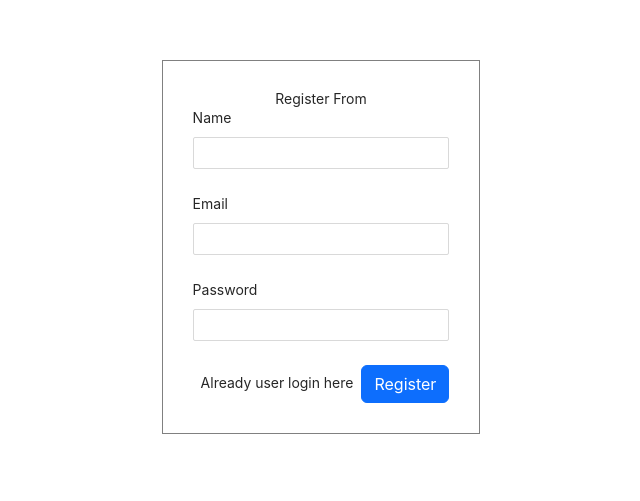
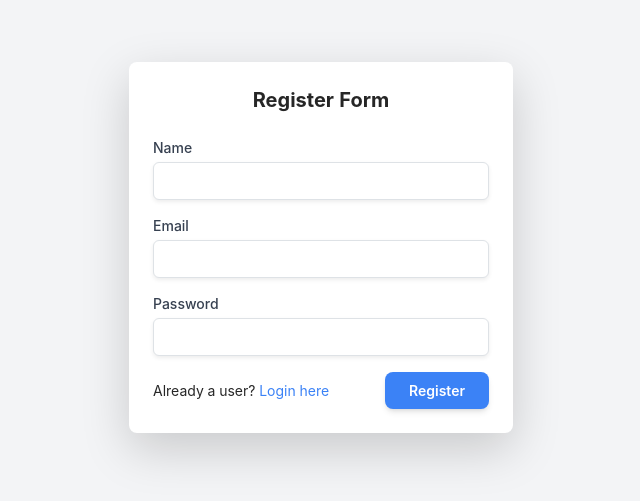
Before and after one commit to yhimanshu22/appoint-doctor, a React (Create React App) app in the folder client/: page /register in a window 1280 px wide. Shown: the part 153-654 px from the top of the page, without its empty margins (319-959 px from the left). Built offline with nearby package versions, Linux system fonts and the light colour scheme.

Commit message:
notification page

```diff
--- a/client/src/pages/NotificationPage.js
+++ b/client/src/pages/NotificationPage.js
@@ -1,6 +1,5 @@
 import React from "react";
 import Layout from "./../components/Layout";
-import { message, Tabs } from "antd";
 import { useSelector, useDispatch } from "react-redux";
 import { showLoading, hideLoading } from "../redux/features/alertSlice";
 import { useNavigate } from "react-router-dom";
@@ -11,7 +10,8 @@ const NotificationPage = () => {
   const dispatch = useDispatch();
   const navigate = useNavigate();
   const { user } = useSelector((state) => state.user);
-  //   handle read notification
+
+  // Handle marking all notifications as read
   const handleMarkAllRead = async () => {
     try {
       dispatch(showLoading());
@@ -30,23 +30,23 @@ const NotificationPage = () => {
       dispatch(hideLoading());
 
       if (res.data.success) {
-        message.success(res.data.message);
+        alert("Marked all notifications as read");
       } else {
-        message.error(res.data.message);
+        alert(res.data.message);
       }
     } catch (error) {
       dispatch(hideLoading());
       console.log(error);
-      message.error("somthing went wrong");
+      alert("Something went wrong");
     }
   };
 
-  // delete notifications
+  // Handle deleting all read notifications
   const handleDeleteAllRead = async () => {
     try {
       dispatch(showLoading());
       const res = await axios.post(
-        "/api/v1/user/delete-all-notification",
+        `${rootUrl}/api/v1/user/delete-all-notification`,
         { userId: user._id },
         {
           headers: {
@@ -56,59 +56,78 @@ const NotificationPage = () => {
       );
       dispatch(hideLoading());
       if (res.data.success) {
-        message.success(res.data.message);
+        alert("Deleted all read notifications");
       } else {
-        message.error(res.data.message);
+        alert(res.data.message);
       }
     } catch (error) {
       dispatch(hideLoading());
       console.log(error);
-      message.error("Somthing Went Wrong In Ntifications");
+      alert("Something went wrong with notifications");
     }
   };
+
   return (
     <Layout>
-      <h4 className="p-3 text-center">Notification Page</h4>
-      <Tabs>
-        <Tabs.TabPane tab="unRead" key={0}>
-          <div className="d-flex justify-content-end">
-            <h4 className="p-2" onClick={handleMarkAllRead}>
+      <div className="p-6 bg-gray-100 min-h-screen">
+        <h4 className="text-2xl font-semibold text-center mb-6">Notification Page</h4>
+        <div className="bg-white shadow-md rounded-lg">
+          <div className="border-b border-gray-200">
+            <div className="flex border-b">
+              <button
+                className="w-1/2 p-4 text-blue-500 font-semibold border-b-2 border-transparent hover:border-blue-500"
+                onClick={() => document.getElementById('unread').scrollIntoView()}
+              >
+                Unread
+              </button>
+              <button
+                className="w-1/2 p-4 text-blue-500 font-semibold border-b-2 border-transparent hover:border-blue-500"
+                onClick={() => document.getElementById('read').scrollIntoView()}
+              >
+                Read
+              </button>
+            </div>
+          </div>
+          <div id="unread" className="p-4">
+            <div className="flex justify-end mb-4">
+              <button
+                className="text-blue-600 hover:text-blue-800 font-semibold"
+                onClick={handleMarkAllRead}
+              >
                 Mark All Read
-            </h4>
+              </button>
             </div>
             {user?.notifcation.map((notificationMgs) => (
-            <div className="card" style={{ cursor: "pointer" }}>
               <div
-                className="card-text"
+                key={notificationMgs._id}
+                className="bg-white p-4 mb-2 border border-gray-200 rounded-md cursor-pointer hover:bg-gray-50"
                 onClick={() => navigate(notificationMgs.onClickPath)}
               >
                 {notificationMgs.message}
               </div>
+            ))}
           </div>
-          ))}
-        </Tabs.TabPane>
-        <Tabs.TabPane tab="Read" key={1}>
-          <div className="d-flex justify-content-end">
-            <h4
-              className="p-2 text-primary"
-              style={{ cursor: "pointer" }}
+          <div id="read" className="p-4">
+            <div className="flex justify-end mb-4">
+              <button
+                className="text-red-600 hover:text-red-800 font-semibold"
                 onClick={handleDeleteAllRead}
               >
                 Delete All Read
-            </h4>
+              </button>
             </div>
             {user?.seennotification.map((notificationMgs) => (
-            <div className="card" style={{ cursor: "pointer" }}>
               <div
-                className="card-text"
+                key={notificationMgs._id}
+                className="bg-white p-4 mb-2 border border-gray-200 rounded-md cursor-pointer hover:bg-gray-50"
                 onClick={() => navigate(notificationMgs.onClickPath)}
               >
                 {notificationMgs.message}
               </div>
+            ))}
           </div>
-          ))}
-        </Tabs.TabPane>
-      </Tabs>
+        </div>
+      </div>
     </Layout>
   );
 };
--- a/client/src/pages/Register.js
+++ b/client/src/pages/Register.js
@@ -1,23 +1,24 @@
 import React from "react";
-import "../styles/RegiserStyles.css";
-import { Form, Input, message } from "antd";
-import axios from "axios";
-import { Link, useNavigate } from "react-router-dom";
 import { useDispatch } from "react-redux";
 import { showLoading, hideLoading } from "../redux/features/alertSlice";
+import { Link, useNavigate } from "react-router-dom";
+import { message } from "antd";
+import axios from "axios";
 import rootUrl from "../Data/proxy";
 
 const Register = () => {
   const navigate = useNavigate();
   const dispatch = useDispatch();
 
+  // form handler
+  const onFinishHandler = async (event) => {
+    event.preventDefault(); // Prevent default form submission behavior
+    const formData = new FormData(event.target);
+    const values = Object.fromEntries(formData.entries());
 
-  //form handler
-  const onfinishHandler = async (values) => {
     try {
       dispatch(showLoading());
       const res = await axios.post(`${rootUrl}/api/v1/user/register`, values);
-
       dispatch(hideLoading());
 
       if (res.data.success) {
@@ -32,33 +33,57 @@ const Register = () => {
       message.error("Something Went Wrong");
     }
   };
+
   return (
-    <>
-      <div className="form-container ">
-        <Form
-          layout="vertical"
-          onFinish={onfinishHandler}
-          className="register-form"
-        >
-          <h3 className="text-center">Register From</h3>
-          <Form.Item label="Name" name="name">
-            <Input type="text" required />
-          </Form.Item>
-          <Form.Item label="Email" name="email">
-            <Input type="email" required />
-          </Form.Item>
-          <Form.Item label="Password" name="password">
-            <Input type="password" required />
-          </Form.Item>
-          <Link to="/login" className="m-2">
-            Already user login here
-          </Link>
-          <button className="btn btn-primary" type="submit">
-            Register
-          </button>
-        </Form>
+    <div className="flex items-center justify-center min-h-screen bg-gray-100">
+      <div className="max-w-sm w-full p-6 bg-white shadow-lg rounded-lg">
+        <h3 className="text-xl font-bold text-center mb-4">Register Form</h3>
+        <form onSubmit={onFinishHandler} className="space-y-4">
+          <div>
+            <label htmlFor="name" className="block text-sm font-medium text-gray-700">Name</label>
+            <input
+              type="text"
+              id="name"
+              name="name"
+              required
+              className="mt-1 block w-full px-3 py-2 border border-gray-300 rounded-md shadow-sm focus:outline-none focus:ring-blue-500 focus:border-blue-500 sm:text-sm"
+            />
+          </div>
+          <div>
+            <label htmlFor="email" className="block text-sm font-medium text-gray-700">Email</label>
+            <input
+              type="email"
+              id="email"
+              name="email"
+              required
+              className="mt-1 block w-full px-3 py-2 border border-gray-300 rounded-md shadow-sm focus:outline-none focus:ring-blue-500 focus:border-blue-500 sm:text-sm"
+            />
+          </div>
+          <div>
+            <label htmlFor="password" className="block text-sm font-medium text-gray-700">Password</label>
+            <input
+              type="password"
+              id="password"
+              name="password"
+              required
+              className="mt-1 block w-full px-3 py-2 border border-gray-300 rounded-md shadow-sm focus:outline-none focus:ring-blue-500 focus:border-blue-500 sm:text-sm"
+            />
+          </div>
+          <div className="flex justify-between items-center">
+            <div>
+            <span>Already a user?</span><Link to="/login" className="text-blue-500 hover:text-blue-700 text-sm"> Login here</Link>
+            </div>
+
+            <button
+              type="submit"
+              className="px-4 py-2 bg-blue-500 text-white font-semibold rounded-lg shadow-md hover:bg-blue-600 focus:outline-none focus:ring-2 focus:ring-blue-500 focus:ring-opacity-50"
+            >
+              Register
+            </button>
+          </div>
+        </form>
       </div>
-    </>
+    </div>
   );
 };
 
```
Lines whose indentation alone changed are shown as unchanged.
